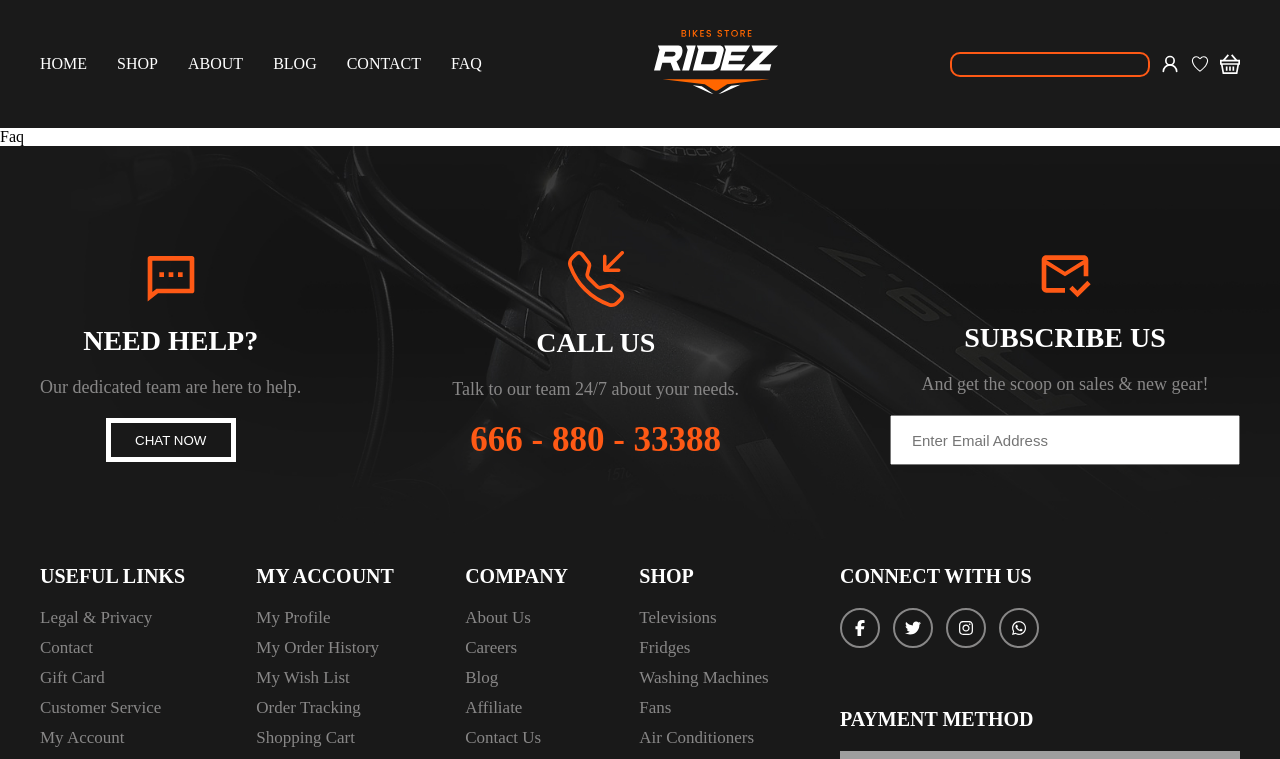
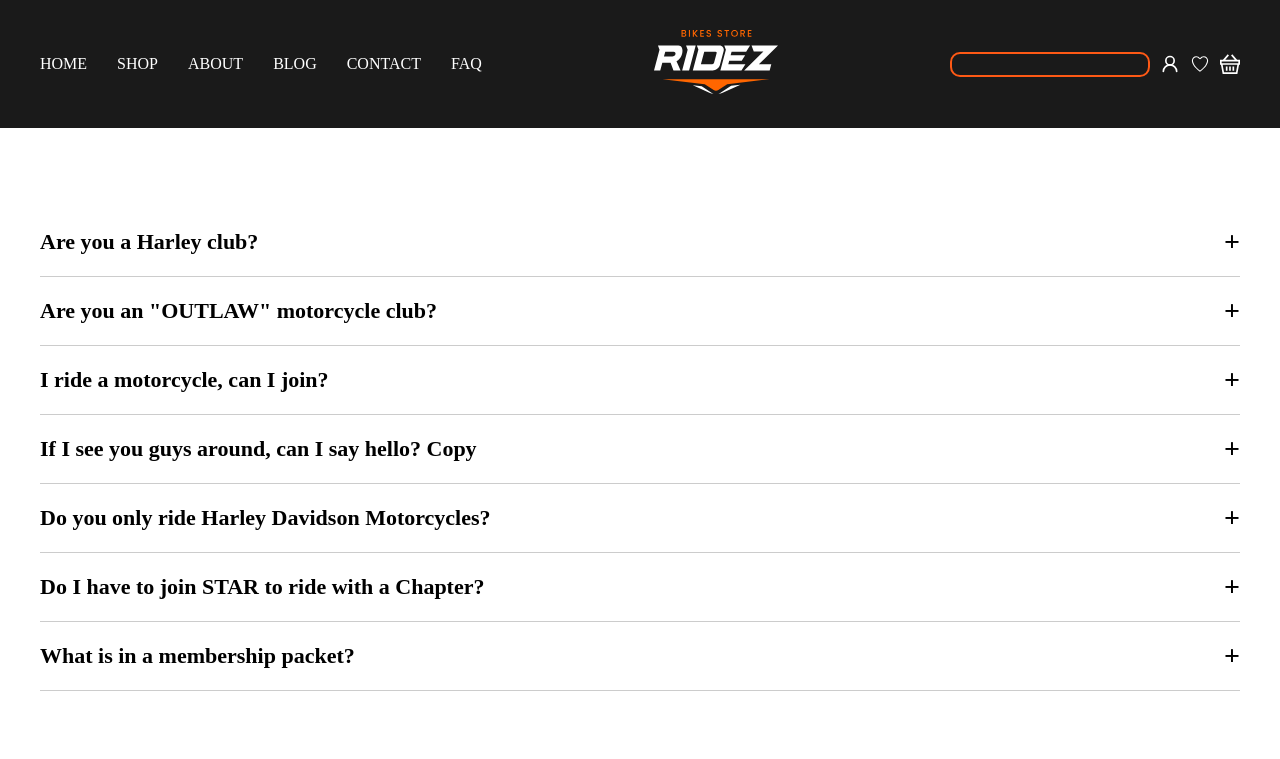
Before and after one commit to ysrevan/BikeShop, a React (Vite) app in the folder frontend/: page /faq in a window 1280 px wide. Shown: the top 759 px of the page. Built offline with nearby package versions, Linux system fonts and the light colour scheme; grey boxes are pictures that could not be loaded.

Commit message:
faq style

```diff
--- /dev/null
+++ b/frontend/src/components/accordion/Accordion.css
@@ -0,0 +1,51 @@
+.accordion-title-main {
+    text-align: center;
+    margin-bottom: 40px;
+    font-size: 32px;
+    font-weight: 700;
+    color: #333;
+  }
+
+  .accordion-item {
+    border-bottom: 1px solid #ccc;
+    padding: 20px 0;
+  }
+
+  .accordion-question {
+    display: flex;
+    justify-content: space-between;
+    align-items: center;
+    font-size: 22px;
+    font-weight: bold;
+    cursor: pointer;
+    transition: color 0.3s ease;
+  }
+
+  .accordion-icon {
+    font-size: 28px;
+    line-height: 1;
+    transition: transform 0.3s ease;
+  }
+
+  .accordion-question:hover {
+    color: #fe5915;
+  }
+
+  .accordion-question.active .accordion-icon {
+    transform: rotate(180deg);
+  }
+
+  .accordion-answer-wrapper {
+    overflow: hidden;
+    transition: max-height 0.4s ease;
+  }
+
+  .accordion-answer {
+    padding-top: 10px;
+    font-size: 18px;
+    color: #444;
+  }
+
+  .accordion-box{
+    margin: 80px 0;
+  }
--- /dev/null
+++ b/frontend/src/components/accordion/Accordion.jsx
@@ -0,0 +1,77 @@
+import React, { useState, useRef, useEffect } from 'react';
+import './Accordion.css';
+
+const faqData = [
+  {
+    question: 'Are you a Harley club?',
+    answer: 'Eaque ipsa quae ab illo inventore veritatis et quasi architecto beatae vitae dicta sunt explicabo. Nemo enim ipsam voluptatem quia voluptas sit aspernatur aut odit aut fugit, sed quia consequuntur magni dolores eos qui ratione voluptatem sequi nesciunt. Neque porro quisquam est, qui dolorem ipsum quia dolor sit amet, consectetur, adipisci velit, sed quia non numquam eius modi tempora incidunt ut labore et dolore magnam aliquam quaerat voluptatem.'
+  },
+  {
+    question: 'Are you an "OUTLAW" motorcycle club?',
+    answer: 'Eaque ipsa quae ab illo inventore veritatis et quasi architecto beatae vitae dicta sunt explicabo. Nemo enim ipsam voluptatem quia voluptas sit aspernatur aut odit aut fugit, sed quia consequuntur magni dolores eos qui ratione voluptatem sequi nesciunt. Neque porro quisquam est, qui dolorem ipsum quia dolor sit amet, consectetur, adipisci velit, sed quia non numquam eius modi tempora incidunt ut labore et dolore magnam aliquam quaerat voluptatem.'
+  },
+  {
+    question: 'I ride a motorcycle, can I join?',
+    answer: 'Eaque ipsa quae ab illo inventore veritatis et quasi architecto beatae vitae dicta sunt explicabo. Nemo enim ipsam voluptatem quia voluptas sit aspernatur aut odit aut fugit, sed quia consequuntur magni dolores eos qui ratione voluptatem sequi nesciunt. Neque porro quisquam est, qui dolorem ipsum quia dolor sit amet, consectetur, adipisci velit, sed quia non numquam eius modi tempora incidunt ut labore et dolore magnam aliquam quaerat voluptatem.'
+  },
+  {
+    question: 'If I see you guys around, can I say hello? Copy',
+    answer: 'Eaque ipsa quae ab illo inventore veritatis et quasi architecto beatae vitae dicta sunt explicabo. Nemo enim ipsam voluptatem quia voluptas sit aspernatur aut odit aut fugit, sed quia consequuntur magni dolores eos qui ratione voluptatem sequi nesciunt. Neque porro quisquam est, qui dolorem ipsum quia dolor sit amet, consectetur, adipisci velit, sed quia non numquam eius modi tempora incidunt ut labore et dolore magnam aliquam quaerat voluptatem.'
+  },
+  {
+    question: 'Do you only ride Harley Davidson Motorcycles?',
+    answer: 'Eaque ipsa quae ab illo inventore veritatis et quasi architecto beatae vitae dicta sunt explicabo. Nemo enim ipsam voluptatem quia voluptas sit aspernatur aut odit aut fugit, sed quia consequuntur magni dolores eos qui ratione voluptatem sequi nesciunt. Neque porro quisquam est, qui dolorem ipsum quia dolor sit amet, consectetur, adipisci velit, sed quia non numquam eius modi tempora incidunt ut labore et dolore magnam aliquam quaerat voluptatem.'
+  },
+  {
+    question: 'Do I have to join STAR to ride with a Chapter?',
+    answer: 'Eaque ipsa quae ab illo inventore veritatis et quasi architecto beatae vitae dicta sunt explicabo. Nemo enim ipsam voluptatem quia voluptas sit aspernatur aut odit aut fugit, sed quia consequuntur magni dolores eos qui ratione voluptatem sequi nesciunt. Neque porro quisquam est, qui dolorem ipsum quia dolor sit amet, consectetur, adipisci velit, sed quia non numquam eius modi tempora incidunt ut labore et dolore magnam aliquam quaerat voluptatem.'
+  },
+  {
+    question: 'What is in a membership packet?',
+    answer: 'Eaque ipsa quae ab illo inventore veritatis et quasi architecto beatae vitae dicta sunt explicabo. Nemo enim ipsam voluptatem quia voluptas sit aspernatur aut odit aut fugit, sed quia consequuntur magni dolores eos qui ratione voluptatem sequi nesciunt. Neque porro quisquam est, qui dolorem ipsum quia dolor sit amet, consectetur, adipisci velit, sed quia non numquam eius modi tempora incidunt ut labore et dolore magnam aliquam quaerat voluptatem.'
+  }
+];
+
+function Accordion() {
+  const [activeIndex, setActiveIndex] = useState(null);
+  const contentRefs = useRef([]);
+
+  const toggleAccordion = (index) => {
+    setActiveIndex(prevIndex => (prevIndex === index ? null : index));
+  };
+
+  return (
+    <div className="accordion-box">
+    <div className="mycontainer">
+
+       {faqData.map((item, index) => (
+        <div key={index} className="accordion-item">
+          <div
+            className={`accordion-question ${activeIndex === index ? 'active' : ''}`}
+            onClick={() => toggleAccordion(index)}
+          >
+            <span>{item.question}</span>
+            <span className="accordion-icon">{activeIndex === index ? '−' : '+'}</span>
+          </div>
+
+          <div
+            ref={el => contentRefs.current[index] = el}
+            className={`accordion-answer-wrapper ${activeIndex === index ? 'open' : ''}`}
+            style={{
+              maxHeight: activeIndex === index
+                ? contentRefs.current[index]?.scrollHeight + 'px'
+                : '0px'
+            }}
+          >
+            <div className="accordion-answer">
+              {item.answer}
+            </div>
+          </div>
+        </div>
+      ))}
+       </div>
+    </div>
+  );
+}
+
+export default Accordion;
--- a/frontend/src/pages/Faq.jsx
+++ b/frontend/src/pages/Faq.jsx
@@ -1,8 +1,11 @@
 import React from 'react'
+import Accordion from '../components/accordion/Accordion'
 
 function Faq() {
   return (
-    <div>Faq</div>
+    <>
+    <Accordion/>
+    </>
   )
 }
 
```
